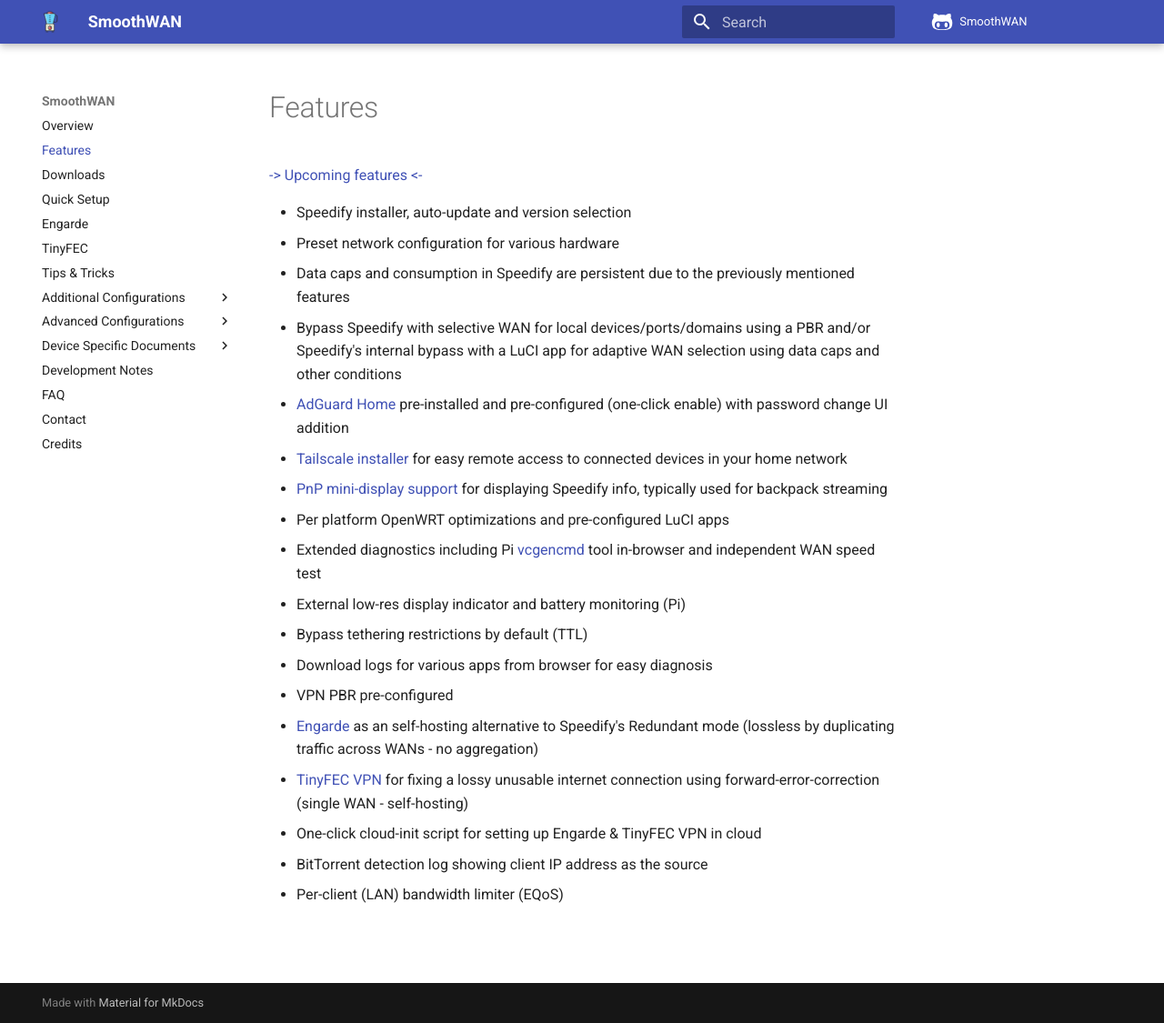
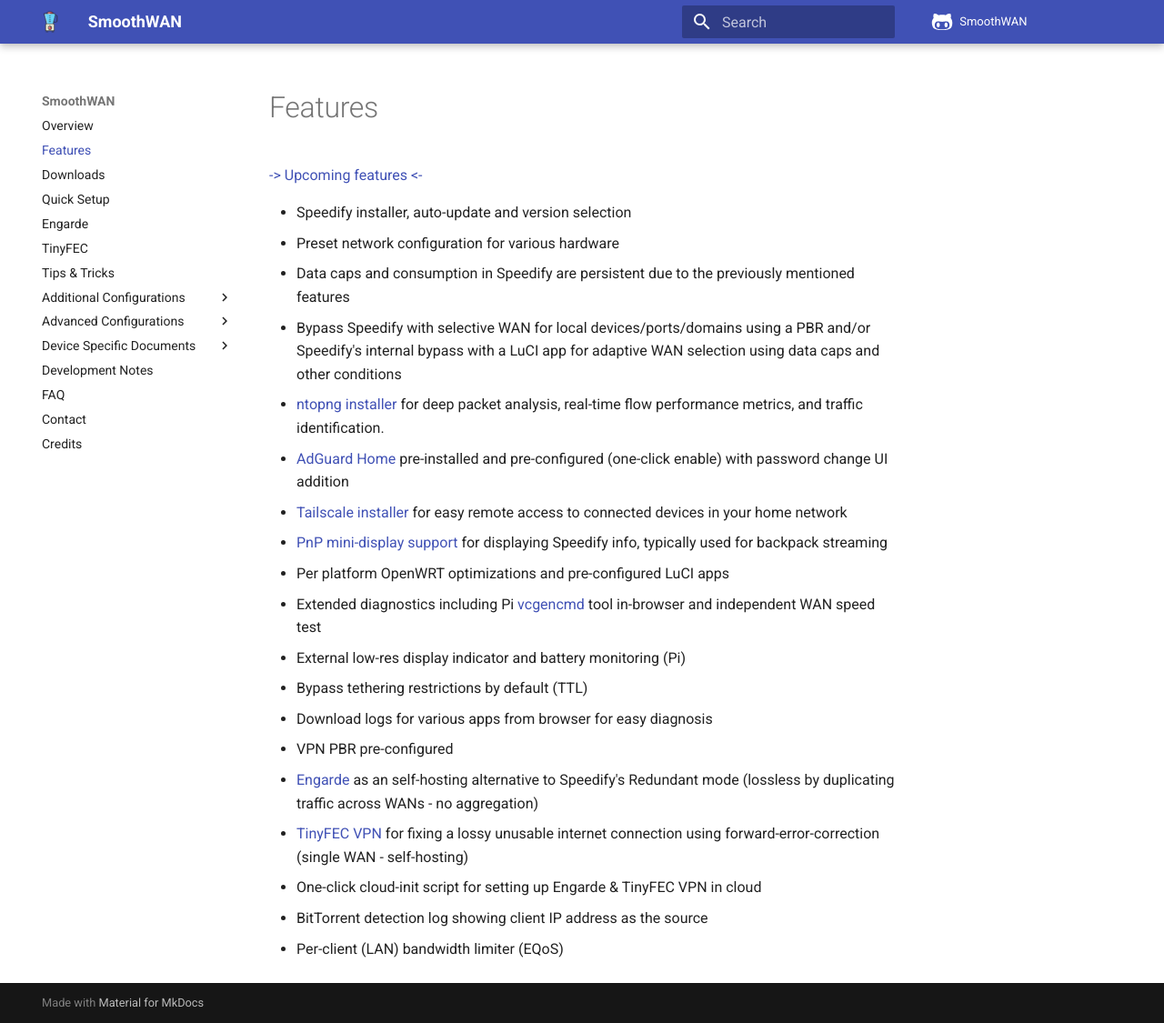
Before and after one commit to SmoothWAN/SmoothWAN-docs, an MkDocs documentation site: the page built from docs/features.md, in a window 1280 px wide and 1125 px high. Shown: the whole window at 91% size. Built offline with MkDocs 1.6.1 and Material for MkDocs 9.7.7, drawn with Linux system fonts in a browser that asks for light colours; comment, search, counter and statistics services are not loaded.

Commit message:
Update features.md
Add ntopng

```diff
--- a/docs/features.md
+++ b/docs/features.md
@@ -4,6 +4,7 @@
 - Preset network configuration for various hardware
 - Data caps and consumption in Speedify are persistent due to the previously mentioned features
 - Bypass Speedify with selective WAN for local devices/ports/domains using a PBR and/or Speedify's internal bypass with a LuCI app for adaptive WAN selection using data caps and other conditions
+- [ntopng installer](https://www.ntop.org/products/traffic-analysis/ntop/) for deep packet analysis, real-time flow performance metrics, and traffic identification.
 - [AdGuard Home](https://github.com/TalalMash/SmoothWAN/wiki/Setting-up-AdGuard-Home-(GL.iNet)) pre-installed and pre-configured (one-click enable) with password change UI addition
 - [Tailscale installer](https://github.com/TalalMash/SmoothWAN/wiki/Setting-up-Tailscale) for easy remote access to connected devices in your home network
 - [PnP mini-display support](https://github.com/TalalMash/SmoothWAN/wiki/Setting-up-OLED-display-for-stats-(RPi4)) for displaying Speedify info, typically used for backpack streaming
```
